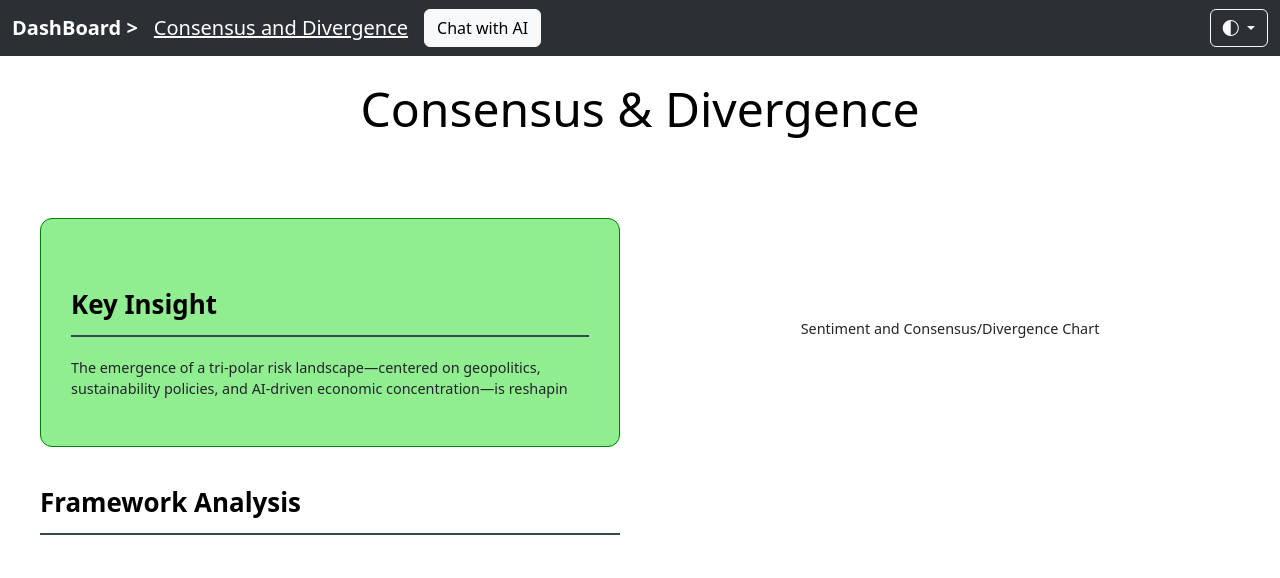
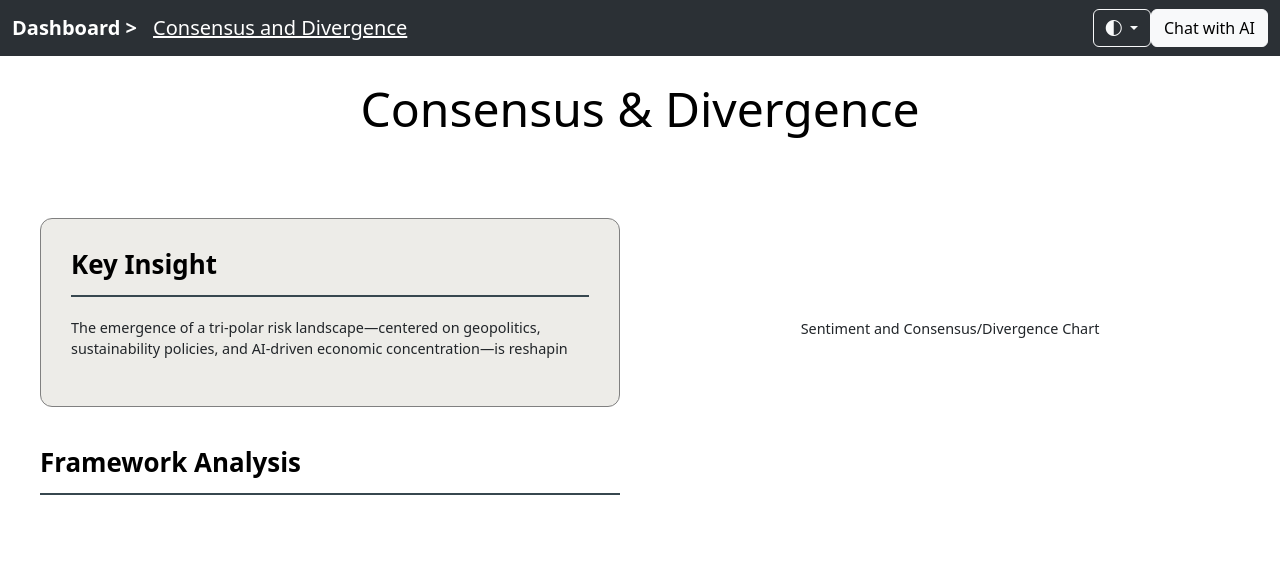
Before and after one commit to Jairedddy/Investment-Research-Copilot, a plain HTML site: page consensus.html in a window 1280 px wide. Shown: the top 578 px of the page. Drawn offline with nearby package versions, Linux system fonts and the light colour scheme.

Commit message:
changes_1

```diff
--- a/consensus.html
+++ b/consensus.html
@@ -36,11 +36,11 @@
         }
 
         .key-insight {
-            background-color: lightgreen;
+            background-color: #edece8;
             padding: 30px;
             border-radius: 12px;
             margin-bottom: 40px;
-            border: 1px solid green;
+            border: 1px solid grey;
         }
 
         .key-insight h2 {
@@ -64,7 +64,6 @@
 
         h2 {
             font-size: 1.8em;
-            margin-top: 40px;
             margin-bottom: 20px;
             border-bottom: 2px solid #37474f;
             padding-bottom: 15px;
@@ -116,8 +115,7 @@
 <body>
     <nav class="navbar navbar-expand-lg bg-body-tertiary" data-bs-theme="dark"">
         <div class="container-fluid">
-          <a class="navbar-brand" href="/index.html"><b>DashBoard ></b> <a class="navbar-brand" href="/consensus.html" style="text-decoration: underline;">Consensus and Divergence</a></a>
-          <button class="btn btn-light" onclick="window.location.href='https://docsearch.straivedemo.com/doctool/'">Chat with AI</button>
+          <a class="navbar-brand" href="/index.html"><b>Dashboard ></b> <a class="navbar-brand" href="/consensus.html" style="text-decoration: underline;">Consensus and Divergence</a></a>
           <button disabled="true" class="navbar-toggler" type="button" data-bs-toggle="collapse" data-bs-target="#navbarSupportedContent" aria-controls="navbarSupportedContent" aria-expanded="false" aria-label="Toggle navigation">
             <span class="navbar-toggler-icon"></span>
           </button>
@@ -133,6 +131,7 @@
               </ul>
             </div>
           </div>
+          <button class="btn btn-light" onclick="window.location.href='https://docsearch.straivedemo.com/doctool/'">Chat with AI</button>
         </div>
     </nav>
     <h1 class="display-1 my-4 text-center">Consensus &amp Divergence</h1>
```
Also changed, not shown: chainofthought.html (+4 -5 lines), contrarian.html (+4 -5 lines), nonobvious.html (+4 -5 lines).
